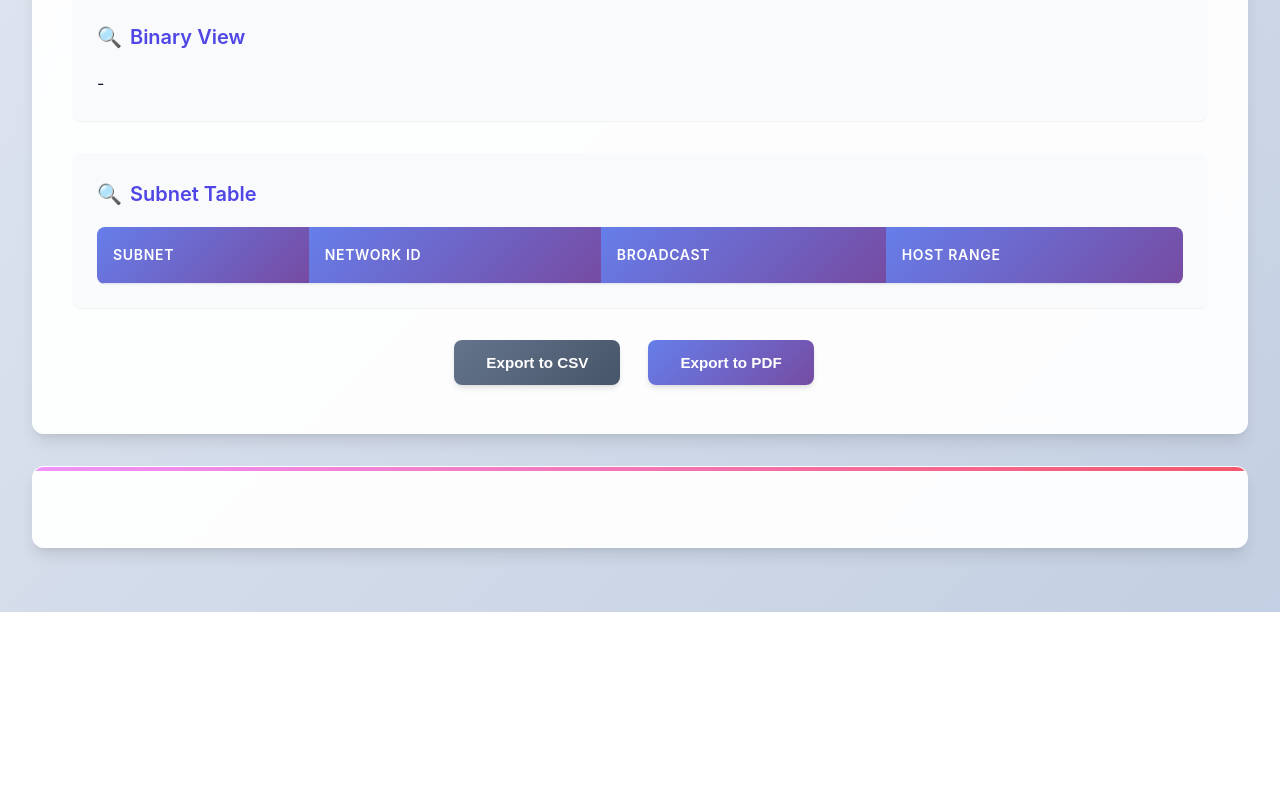
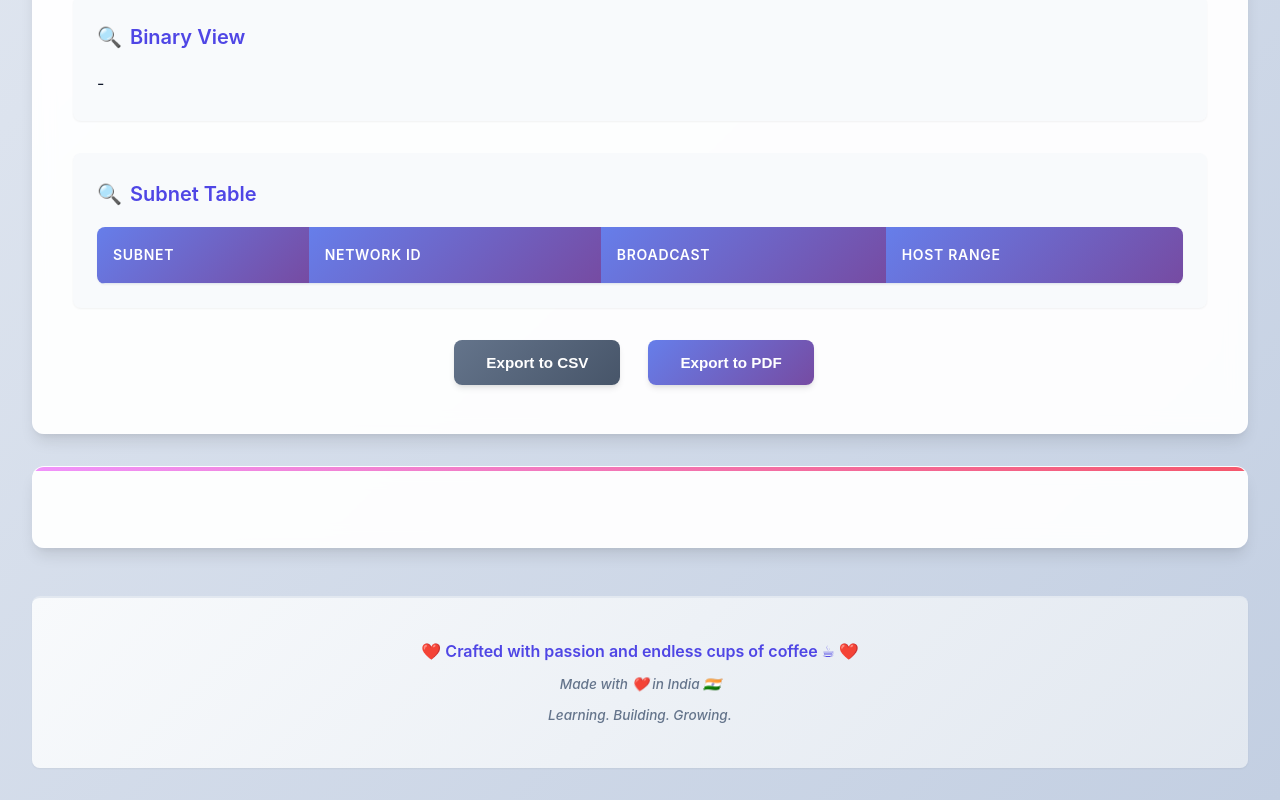
Before and after one commit to vicky8767-del/subnet-calcultor, a plain HTML site: page index.html in a window 1280 px wide. Shown: the part 1824-2624 px from the top of the page. Before the commit the page ends 2436 px from the top, so only its background shows below. Drawn offline with nearby package versions, Linux system fonts and the light colour scheme.

Commit message:
Add files via upload

```diff
--- a/index.html
+++ b/index.html
@@ -119,6 +119,12 @@
 
 
         </main>
+
+        <footer>
+            <p>Crafted with passion and endless cups of coffee ☕</p>
+            <p>Made with ❤️ in India 🇮🇳</p>
+            <p>Learning. Building. Growing.</p>
+        </footer>
     </div>
 
     <script src="https://cdnjs.cloudflare.com/ajax/libs/jspdf/2.5.1/jspdf.umd.min.js"></script>
--- a/styles.css
+++ b/styles.css
@@ -828,3 +828,41 @@ tbody tr:hover {
       color: var(--primary-color);
   }
 }
+
+/* Footer Styles */
+footer {
+    text-align: center;
+    padding: 2rem 1.5rem;
+    background: linear-gradient(135deg, #f8fafc 0%, #e2e8f0 100%);
+    border-top: 2px solid var(--border-color);
+    margin-top: 3rem;
+    font-size: 0.95rem;
+    color: var(--secondary-color);
+    border-radius: var(--radius-md);
+    box-shadow: var(--shadow-sm);
+}
+
+footer p {
+    margin: 0.5rem 0;
+    font-weight: 500;
+}
+
+footer p:first-child {
+    font-size: 1rem;
+    font-weight: 600;
+    color: var(--primary-color);
+}
+
+footer p:first-child::before {
+    content: '❤️ ';
+}
+
+footer p:first-child::after {
+    content: ' ❤️';
+}
+
+footer p:nth-child(n+2) {
+    font-size: 0.85rem;
+    color: var(--secondary-color);
+    font-style: italic;
+}
```
Also changed, not shown: extra-features.html (+6 -0 lines), ipv6.html (+6 -0 lines), subnetting-info.html (+6 -0 lines).
